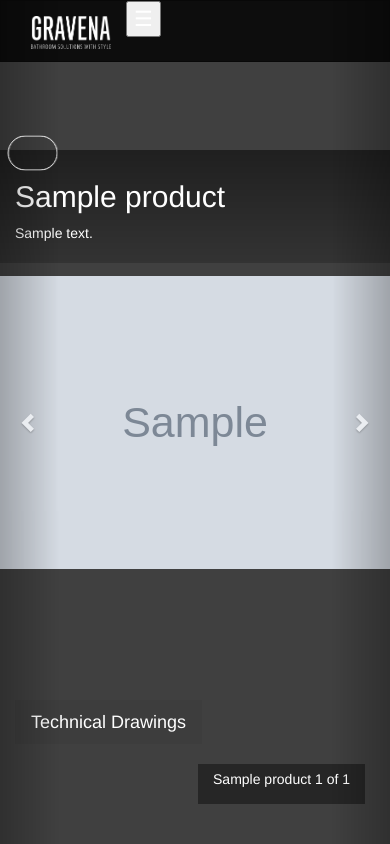
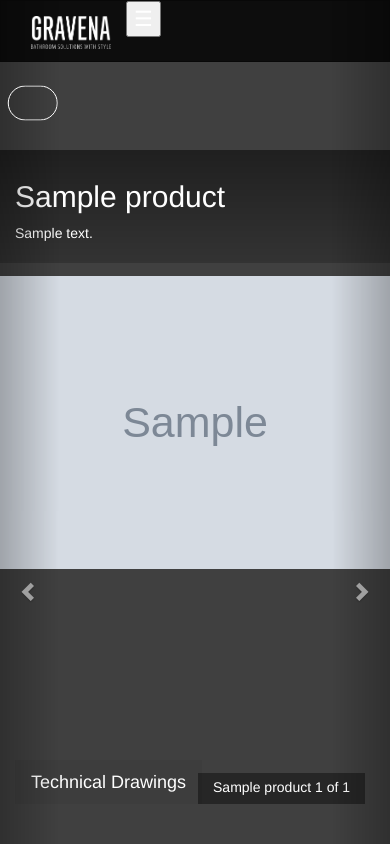
Before and after one commit to ahmedtaa/gravena, a Django app: template gravena/templates/pages/water_taps.html in a window 390 px wide. Run offline with Django 3.2, Linux system fonts and the light colour scheme; the template is opened without the code that fills it: values that come from a table or form of the project are taken from there, others are empty; tables that the repository leaves empty hold one stand-in row (values such as "Sample post"); grey boxes marked "Sample" are stand-in pictures; parts of the project's set-up code (start-up, migrations or seed data) failed here and were passed over; some libraries are stand-ins or nearby versions.

Commit message:
fix main slider arrows devices position top70%

```diff
--- a/gravena/static/css/project.css
+++ b/gravena/static/css/project.css
@@ -111,7 +111,7 @@ body {
   #side-nav .side-nav-hover {
     position: absolute;
     right: -31.25px;
-    top: 120px;
+    top: 110px;
     width: 31.25px;
     cursor: pointer; }
   #side-nav .side-nav-item-title {
@@ -203,6 +203,14 @@ body {
         -moz-animation: scroll-ani 4s linear infinite;
         animation: scroll-ani 4s linear infinite; }
 
+@media (max-width: 768px) {
+  .modal-btn-row {
+    bottom: 40px !important; }
+  .side-nav-hover {
+    top: 70px !important; }
+  .carousel-control .glyphicon-chevron-right, .carousel-control .glyphicon-chevron-left {
+    top: 70%; } }
+
 .discreption-row {
   position: relative;
   top: 150px;
@@ -248,8 +256,9 @@ body {
   color: white;
   background-color: rgba(0, 0, 0, 0.4); }
   .number p {
-    height: 30px;
-    line-height: 30px; }
+    line-height: 1em;
+    font-size: 1em;
+    padding-top: .5em; }
 
 .items-row {
   margin-top: 40px; }
--- a/gravena/static/sass/carousel.scss
+++ b/gravena/static/sass/carousel.scss
@@ -46,7 +46,8 @@
   background-color: $glassBG-dark;
 
   p {
-    height: 30px;
-    line-height: 30px;
+    line-height: 1em;
+    font-size: 1em;
+    padding-top: .5em;
   }
 }
--- a/gravena/static/sass/sideNav.scss
+++ b/gravena/static/sass/sideNav.scss
@@ -10,6 +10,8 @@ $side-nav-container-width: $side-nav-width - $side-nav-click-width * 2;
 	transition: transform 1s;
 	-webkit-transition: transform 1s; /* Safari */
 }
+
+
 
 #side-nav{
 	position: absolute;
@@ -46,19 +48,24 @@ $side-nav-container-width: $side-nav-width - $side-nav-click-width * 2;
 
 	}
 
+
+
+
 	.side-nav-container::-webkit-scrollbar {
 	    display: none;
 	}
 
+
+
 	.side-nav-hover{
 		position: absolute;
 		right: -$side-nav-click-width;
-		top: 120px;
+		top: 110px;
 		width: $side-nav-click-width;
-		// height: 50px;
 		cursor: pointer;
-		// background-color: rgb(230, 210, 190);
 	}
+
+
 
 	.side-nav-item-title{
 		position: relative;
@@ -70,6 +77,8 @@ $side-nav-container-width: $side-nav-width - $side-nav-click-width * 2;
 	    line-height: 40px;
 	    background-color: $glassBG;
 	}
+
+
 
 	// Animations
 	@-webkit-keyframes scroll-ani {
@@ -183,3 +192,22 @@ $side-nav-container-width: $side-nav-width - $side-nav-click-width * 2;
 	}
 
 }
+
+
+
+
+@media (max-width: 768px) {
+
+	.modal-btn-row {
+		bottom: 40px !important;
+	}
+
+	.side-nav-hover{
+		top: 70px !important;
+	}
+
+	.carousel-control .glyphicon-chevron-right, .carousel-control .glyphicon-chevron-left {
+		top: 70%;
+	}
+
+}
```
